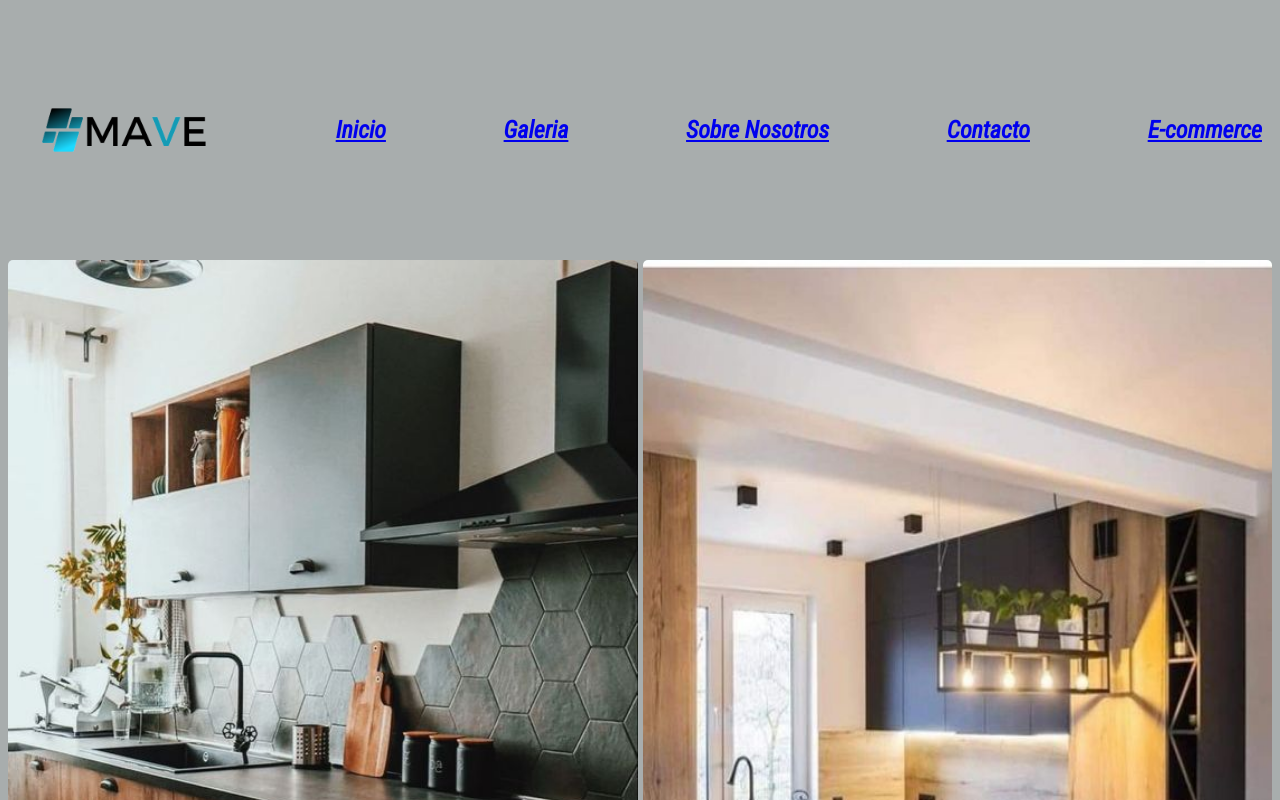
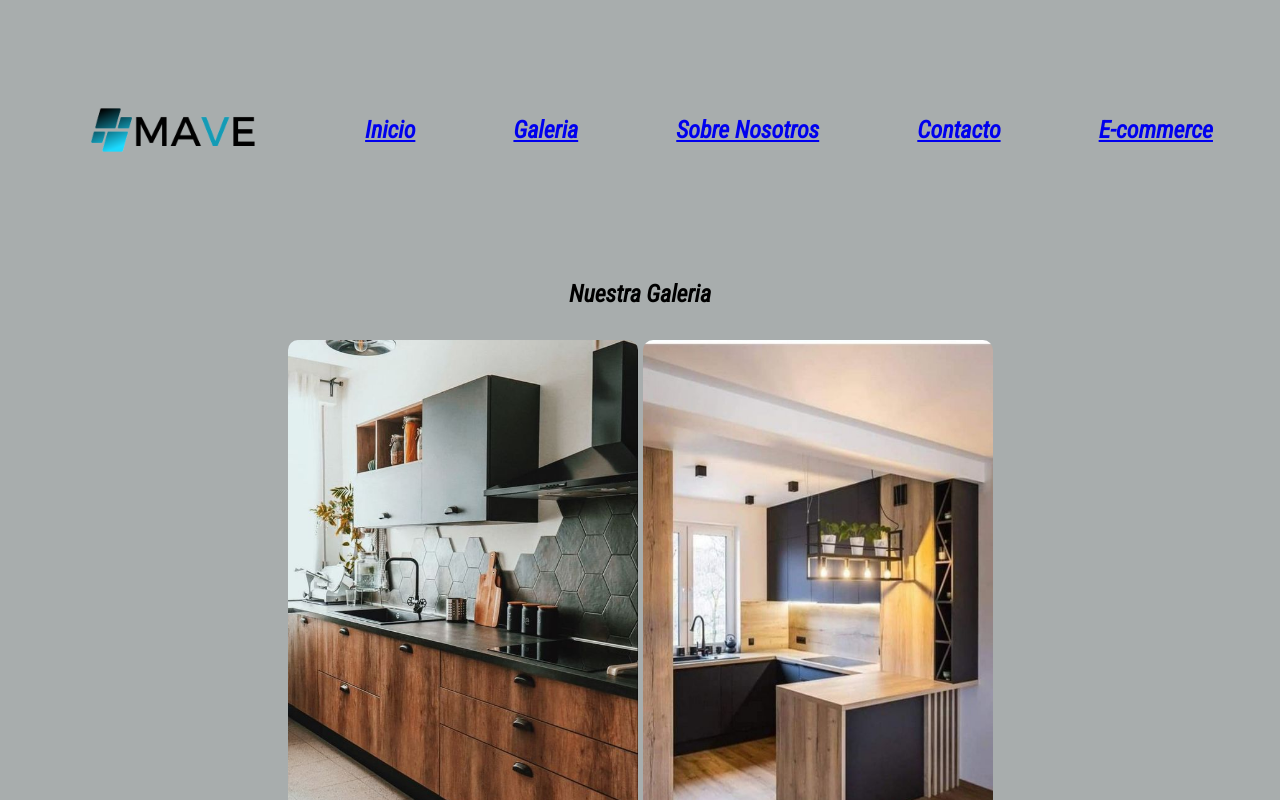
Before and after one commit to MatiasJVega/inicioresponsive, a plain HTML site: page pages/Galeria.html in a window 1280 px wide. Shown: the top 800 px of the page. Drawn offline with Linux system fonts and the light colour scheme.

Commit message:
Arreglos-varios

```diff
--- a/css/galeria.css
+++ b/css/galeria.css
@@ -7,14 +7,15 @@
 }
 
 .galeria .img-container img {
-   width: 100%;
+   width: 350px;
    height: auto;
-   border-radius: 5px;
+   border-radius: 10px;
 }
 
 .galeria .img-container {
     width: 100%;
     display: flex;
+    justify-content: center;
     align-items: stretch;
     flex-direction: row;
     gap: 5px;
--- a/css/style.css
+++ b/css/style.css
@@ -8,8 +8,9 @@
 .texto-inicial{
     padding: 10px;
     display: flex;
-    justify-content: space-between;
+    justify-content: space-around;
     align-items: center;
+    color: rgb(12, 12, 12);
 }
 
 .Logotype{
--- a/pages/Galeria.html
+++ b/pages/Galeria.html
@@ -8,6 +8,8 @@
     <link rel="stylesheet" href="../css/style.css">
     <link rel="stylesheet" href="../css/galeria.css">
     <link rel="icon" href="../imagenes/Logo-Mave.png" type="image/png">
+    <link rel="stylesheet" href="https://cdnjs.cloudflare.com/ajax/libs/font-awesome/5.15.3/css/all.min.css" integrity="sha384-VvfPfRaW/M5dGpL2ov1aeNXRGXS3q7GOIgLXBf0x4eMx9ym8sO0M8+tRO2LZ2jfO" crossorigin="anonymous">
+
 </head>
 
 <body>
@@ -22,6 +24,7 @@
      </nav>
     </h2>
     <div class="galeria">
+        <h2>Nuestra Galeria</h2>
         <div class="img-container">
             <img src="../imagenes/379d7ab8fd390c4ac7d0f60778e8c7e5.jpg" alt="Imagen-1"/>
             <img src="../imagenes/785fd44ae088f84512979b8d4694c92f.jpg" alt="Imagen-2">
```
Also changed, not shown: css/SobreNosotros.css (+8 -1 lines).
